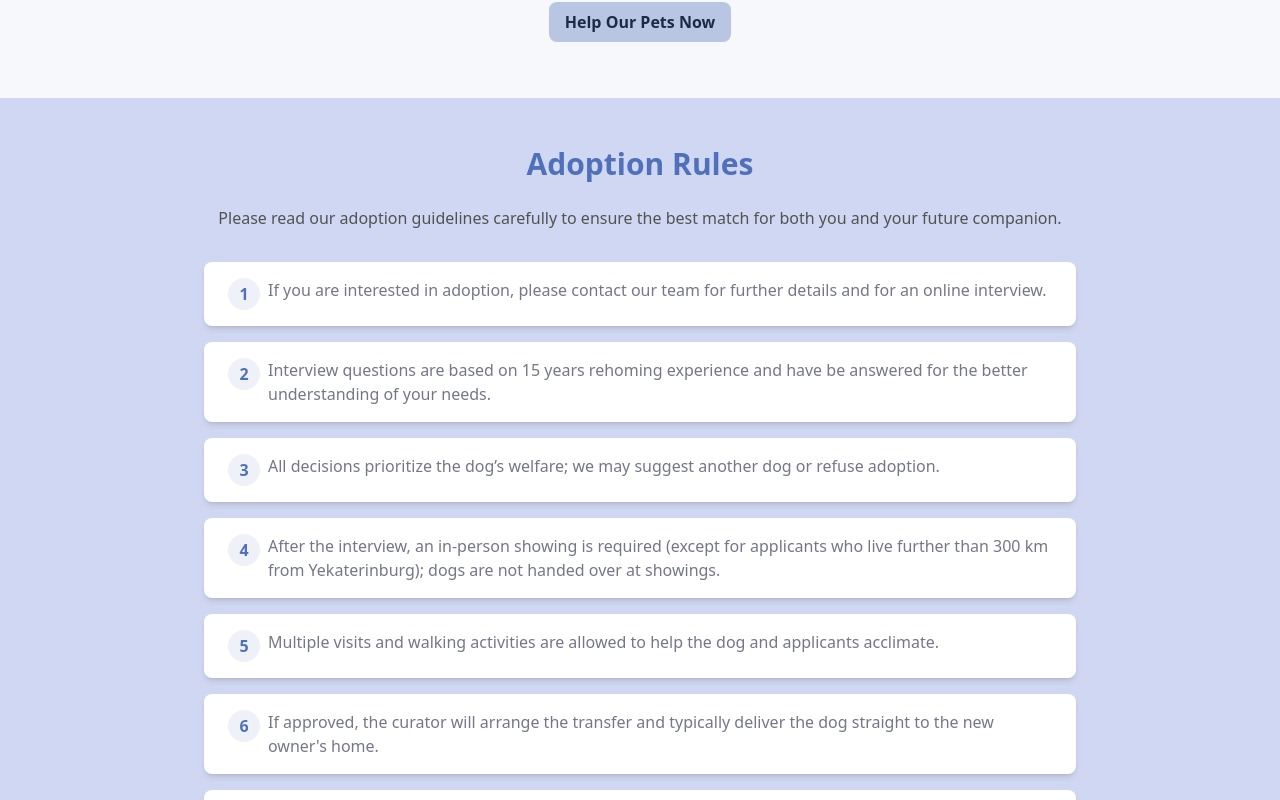
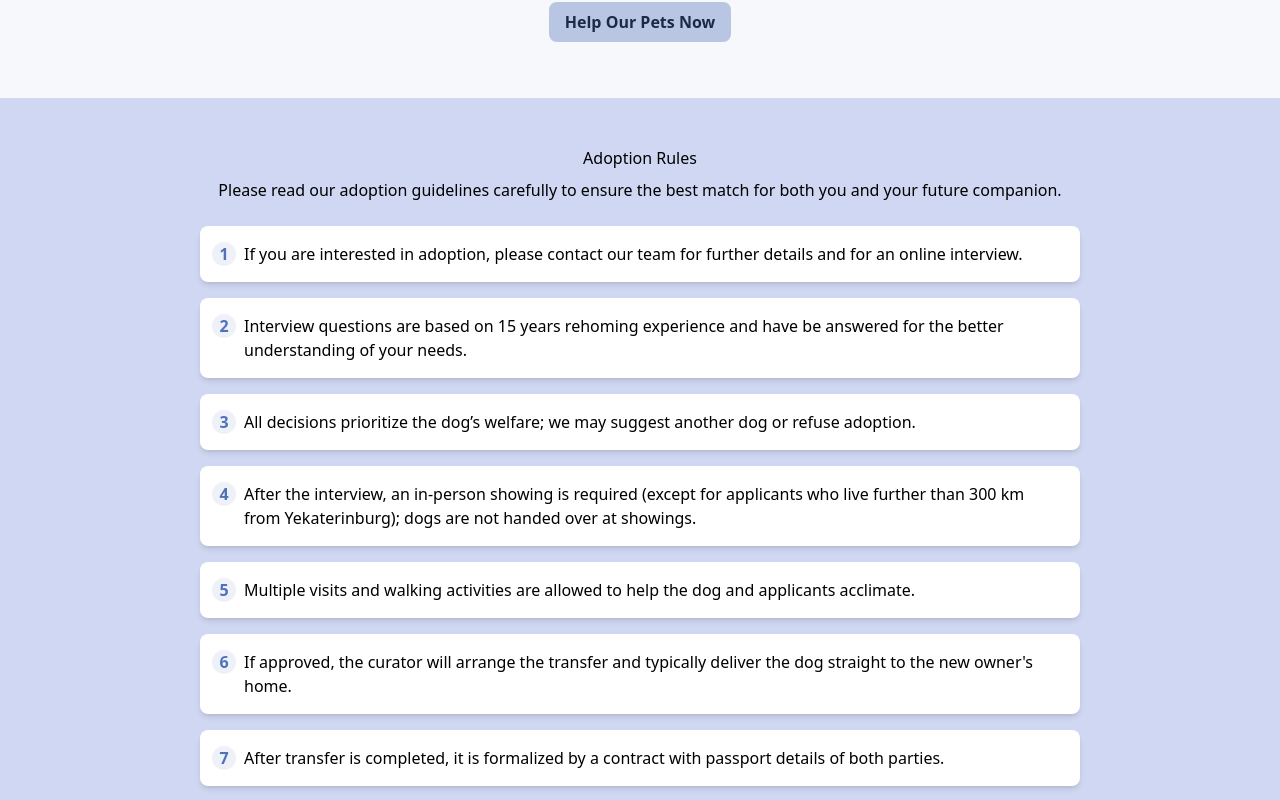
Before and after one commit to bavayra/dog-shelter, a React (Vite) app: page / in a window 1280 px wide. Shown: the part 2630-3430 px from the top of the page. Built offline with nearby package versions, Linux system fonts and the light colour scheme.

Commit message:
style: minor styling corrections for the ruleCard and AdoptionRules section: margins, typogr classes, sizes

```diff
--- a/src/components/RuleCard.tsx
+++ b/src/components/RuleCard.tsx
@@ -5,12 +5,12 @@ interface RuleCardProps {
 
 const RuleCard = ({ number, text }: RuleCardProps) => {
   return (
-    <div className="mx-3 rounded-lg bg-white px-6 py-4 shadow-md">
+    <div className="mx-2 rounded-lg bg-white px-6 py-4 shadow-md">
       <div className="flex items-start gap-2">
-        <span className="text-primary-500 bg-primary-100 flex h-8 w-8 shrink-0 items-center justify-center rounded-full font-bold">
+        <span className="text-primary-500 bg-primary-100 -ml-3 flex h-6 w-6 shrink-0 items-start justify-center rounded-full font-bold">
           {number}
         </span>
-        <p className="text-neutral-700">{text}</p>
+        <p className="typography-body">{text}</p>
       </div>
     </div>
   );
--- a/src/features/AdoptionRules.tsx
+++ b/src/features/AdoptionRules.tsx
@@ -15,11 +15,9 @@ const AdoptionRules = () => {
   return (
     <section id="adoption-rules" className="bg-neutral-50 py-12">
       <div className="container mx-auto px-4">
-        <h2 className="text-primary-500 mb-6 text-center text-3xl font-bold">
-          Adoption Rules
-        </h2>
+        <h2 className="typography-h2 mb-0 text-center">Adoption Rules</h2>
 
-        <p className="text-md mb-8 text-center text-neutral-600">
+        <p className="typography-large mt-2 mb-6 text-center">
           Please read our adoption guidelines carefully to ensure the best match
           for both you and your future companion.
         </p>
```
